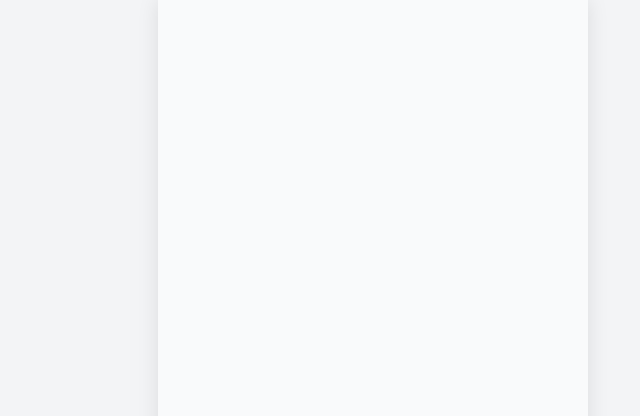
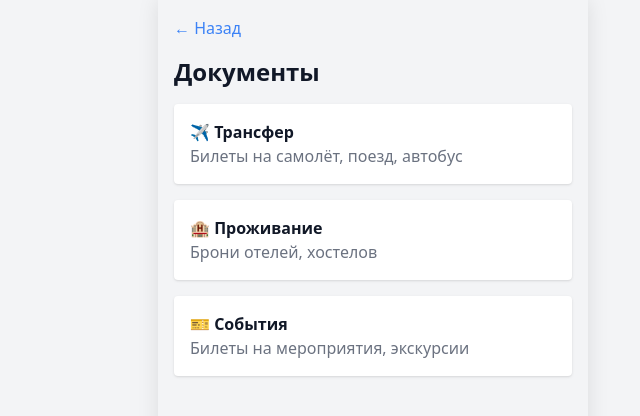
Before and after one commit to sinkvs/TripSync, a React (Vite) app in the folder frontend/: page /quick-access in a window 1280 px wide. Before the commit this address had no page. Shown: the top 416 px of the page, without its empty margins (267-907 px from the left). Built offline with nearby package versions, Linux system fonts and the light colour scheme.

Commit message:
feat: перенес панель документов в бургер-меню, добавил страницу быстрого доступа, обновил таймлайн

```diff
--- a/frontend/src/App.tsx
+++ b/frontend/src/App.tsx
@@ -7,9 +7,7 @@ import { ChatListPage } from "./pages/Chat/ChatListPage";
 import { ChatPage } from './pages/Chat/ChatPage';
 import { MobileContainer } from "./components/MobileContainer";
 import { TimelinePage } from "./pages/TripDetail/TimelinePage";
-
-// Временная заглушка для нереализованных страниц
-const TripTimelinePage = () => <div>Таймлайн поездки (в разработке)</div>
+import { QuickAccessPage } from "./pages/QuickAccess/QuickAccessPage";
 
 function App() {
   return (
@@ -28,6 +26,7 @@ function App() {
             <Route path="/add-trip" element={<AddTripPage />} />
             <Route path="/chats" element={<ChatListPage />} />
             <Route path="/chat" element={<ChatPage />} />
+            <Route path="/quick-access" element={<QuickAccessPage />} />
 
           </Routes>
         </div>
--- /dev/null
+++ b/frontend/src/pages/QuickAccess/QuickAccessPage.tsx
@@ -0,0 +1,26 @@
+import { useNavigate } from 'react-router-dom';
+
+export const QuickAccessPage = () => {
+    const navigate = useNavigate();
+
+    return (
+        <div className="min-h-screen bg-gray-100 p-4">
+            <button onClick={() => navigate(-1)} className="text-blue-500 mb-4">← Назад</button>
+            <h1 className="text-2xl font-bold mb-4">Документы</h1>
+            <div className="space-y-4">
+                <div className="bg-white p-4 rounded shadow">
+                    <h2 className="font-semibold">✈️ Трансфер</h2>
+                    <p className="text-gray-500">Билеты на самолёт, поезд, автобус</p>
+                </div>
+                <div className="bg-white p-4 rounded shadow">
+                    <h2 className="font-semibold">🏨 Проживание</h2>
+                    <p className="text-gray-500">Брони отелей, хостелов</p>
+                </div>
+                <div className="bg-white p-4 rounded shadow">
+                    <h2 className="font-semibold">🎫 События</h2>
+                    <p className="text-gray-500">Билеты на мероприятия, экскурсии</p>
+                </div>
+            </div>
+        </div>
+    );
+};
--- a/frontend/src/pages/TripDetail/TimelinePage.tsx
+++ b/frontend/src/pages/TripDetail/TimelinePage.tsx
@@ -202,7 +202,24 @@ export const TimelinePage = () => {
             <div className="relative z-10 flex flex-col min-h-screen">
                 <div className="bg-white/30 backdrop-blur-sm px-6 pt-6 pb-2 rounded-b-xl">
                     <div className="flex justify-between items-center">
-                        <div className="w-8"></div>
+                        <button
+                            onClick={() => navigate("/quick-access")}
+                            className="font-bold text-center rounded-xl"
+                            style={{
+                                fontSize: "28px",
+                                color: "black",
+                                backgroundColor: "transparent",
+                                border: "3px solid black",
+                                width: "48px",
+                                height: "48px",
+                                display: "flex",
+                                alignItems: "center",
+                                justifyContent: "center",
+                            }}
+                        >
+                            ☰
+                        </button>
+
                         <div
                             className="font-bold text-center px-10 py-1 rounded-xl"
                             style={{
@@ -234,25 +251,6 @@ export const TimelinePage = () => {
                     ) : (
                         <p className="text-gray-500 mt-2">Нет предстоящих событий</p>
                     )}
-                </div>
-
-                {/* Панель документов */}
-                <div className="bg-white/70 backdrop-blur-sm border border-white/30 rounded-xl p-4 mb-6 shadow-md">
-                    <h3 className="text-sm font-semibold text-gray-800 mb-2">Документы</h3>
-                    <div className="flex justify-around">
-                        <div className="text-center">
-                            <div className="w-10 h-10 bg-blue-100 rounded-full flex items-center justify-center mx-auto">✈️</div>
-                            <span className="text-xs text-gray-600">Трансфер</span>
-                        </div>
-                        <div className="text-center">
-                            <div className="w-10 h-10 bg-green-100 rounded-full flex items-center justify-center mx-auto">🏨</div>
-                            <span className="text-xs text-gray-600">Проживание</span>
-                        </div>
-                        <div className="text-center">
-                            <div className="w-10 h-10 bg-purple-100 rounded-full flex items-center justify-center mx-auto">🎫</div>
-                            <span className="text-xs text-gray-600">События</span>
-                        </div>
-                    </div>
                 </div>
 
                 {/* Контент */}
@@ -469,6 +467,6 @@ export const TimelinePage = () => {
                     </button>
                 </div>
             </div>
-        </div>
+        </div >
     );
 };
```
